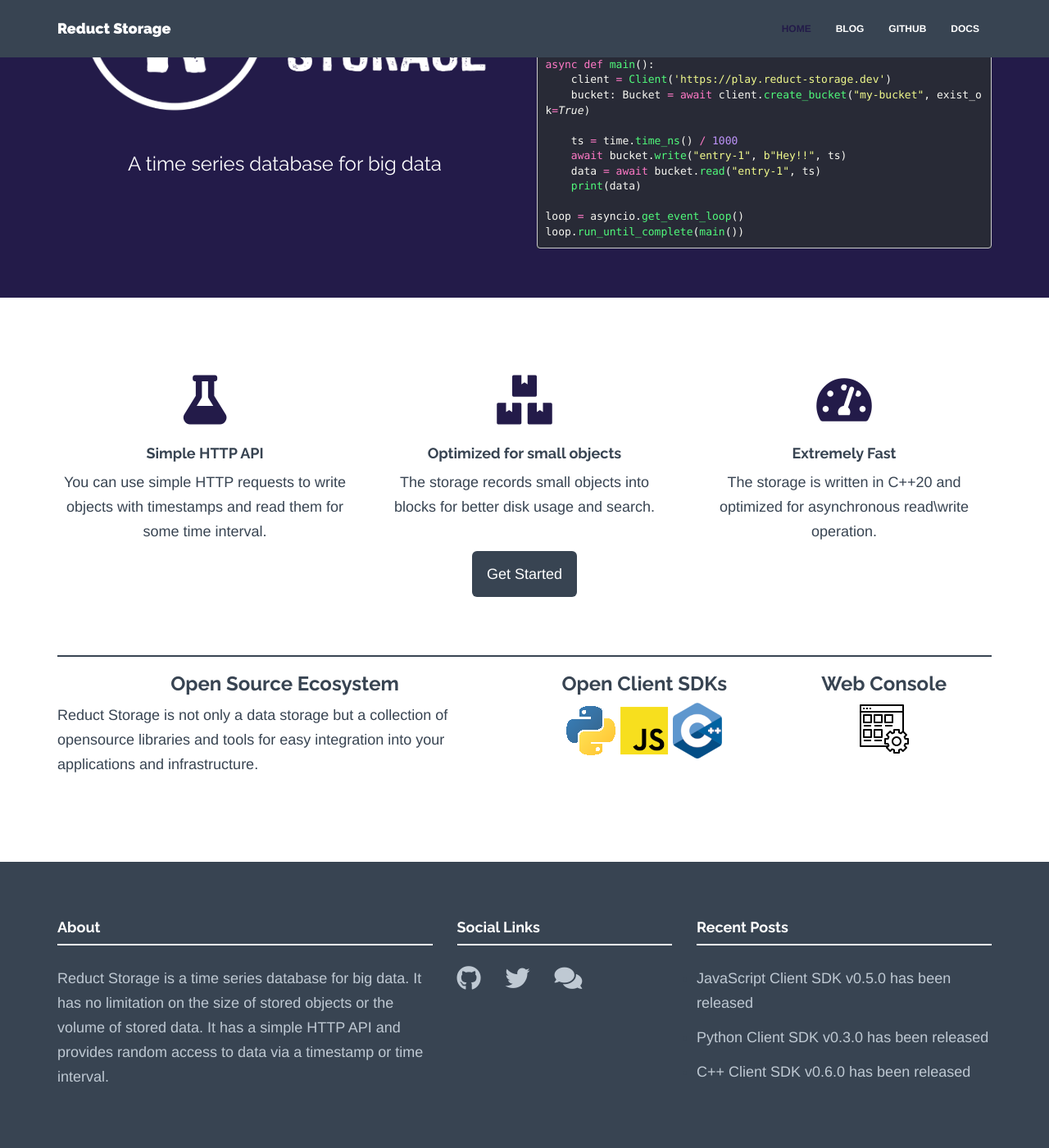
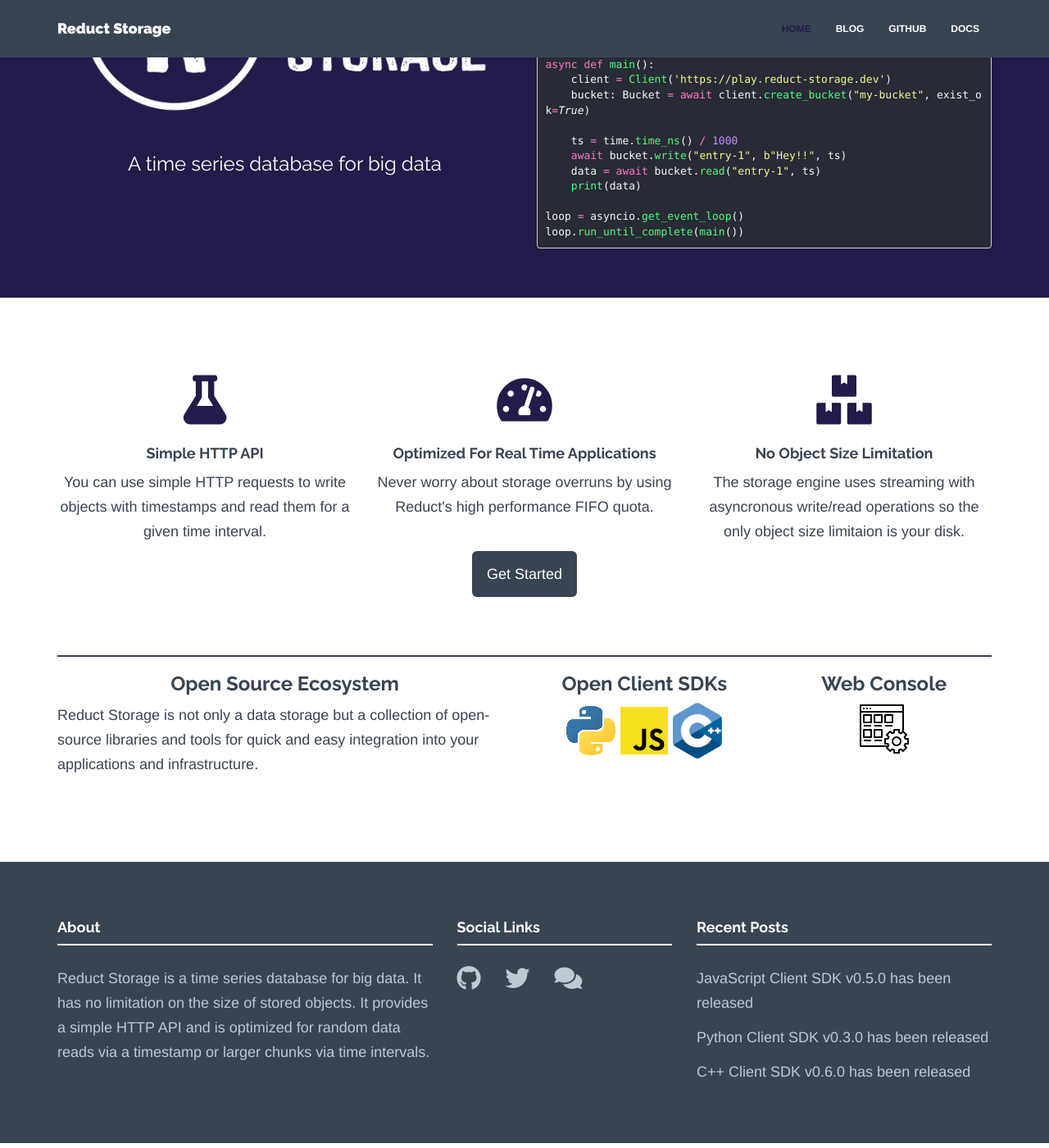
Before and after one commit to reductstore/homepage, a Jekyll site: the page built from index.html, in a window 1280 px wide and 1400 px high, scrolled down 219 px. Shown: the whole window at 82% size. Built offline with Jekyll 4.4.1, drawn with Linux system fonts in a browser that asks for light colours; nearby versions of some CDN libraries.

Commit message:
update landing page

```diff
--- a/_config.yml
+++ b/_config.yml
@@ -108,8 +108,8 @@
 
 # Short text about your company. Shown in footer on every page and also separately on Home and Contact page.
 about: |
-  Reduct Storage is a time series database for big data. It has no limitation on the size of stored objects or the volume of stored data.
-  It has a simple HTTP API and provides random access to data via a timestamp or time interval.
+  Reduct Storage is a time series database for big data. It has no limitation on the size of stored objects.
+  It provides a simple HTTP API and is optimized for random data reads via a timestamp or larger chunks via time intervals.
 
 # Testimonial content. Shown on Home and About page.
 #testimonial:
--- a/index.html
+++ b/index.html
@@ -11,19 +11,22 @@
         <i class="fa fa-flask" aria-hidden="true"></i>
         <span class="sr-only">An image of a laboratory flask</span>
         <h4>Simple HTTP API</h4>
-        <p>You can use simple HTTP requests to write objects with timestamps and read them for some time interval.</p>
+        <p>You can use simple HTTP requests to write objects with timestamps and read them for a given time
+          interval.</p>
+      </div>
+      <div class="col-md-4">
+        <i class="fas fa-tachometer-alt" aria-hidden="true"></i>
+        <span class="sr-only">An image of a cog</span>
+        <h4>Optimized For Real Time Applications</h4>
+        <p>Never worry about storage overruns by using Reduct's high performance FIFO quota.</p>
       </div>
       <div class="col-md-4">
         <i class="fas fa-boxes" aria-hidden="true"></i>
         <span class="sr-only">An image of a box</span>
-        <h4>Optimized for small objects</h4>
-        <p>The storage records small objects into blocks for better disk usage and search.</p>
-      </div>
-      <div class="col-md-4">
-        <i class="fas fa-tachometer-alt" aria-hidden="true"></i>
-        <span class="sr-only">An image of a cog</span>
-        <h4>Extremely Fast</h4>
-        <p>The storage is written in C++20 and optimized for asynchronous read\write operation.</p>
+        <h4>No Object Size Limitation</h4>
+        <p>The storage engine uses streaming with asyncronous write/read operations so the only object size limitaion is
+          your disk.
+        </p>
       </div>
     </div>
     <div class="row centered">
@@ -39,7 +42,7 @@
         <div class="col-md-6">
           <h3 class="text-center">Open Source Ecosystem</h3>
           <p class="text-left">
-            Reduct Storage is not only a data storage but a collection of opensource libraries and tools for
+            Reduct Storage is not only a data storage but a collection of open-source libraries and tools for quick and
             easy integration into your applications and infrastructure.
           </p>
         </div>
```
